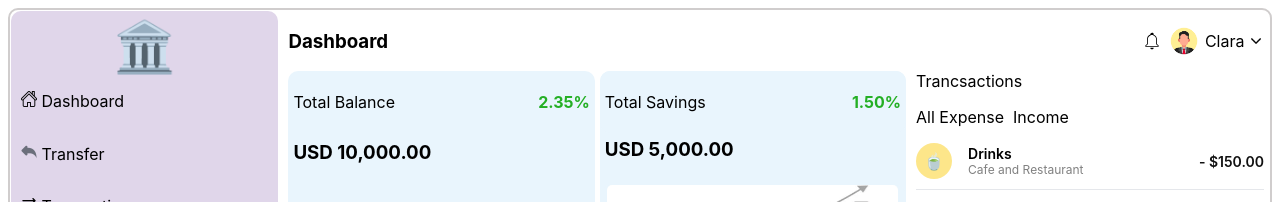
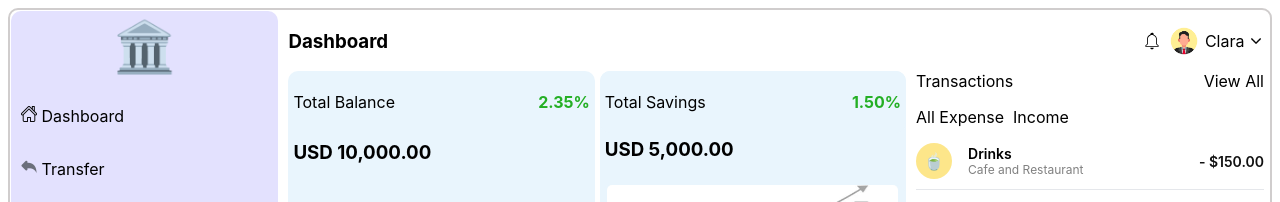
Before and after one commit to shivamani-abbili/UI_Dashboard, a plain HTML site: page index.html in a window 1280 px wide. Shown: the top 202 px of the page. Drawn offline with Linux system fonts and the light colour scheme.

Commit message:
updated ui alignments (#3)

```diff
--- a/index.html
+++ b/index.html
@@ -10,7 +10,7 @@
         <div class="home">
             <div class="home_left-section">
                 <div style="text-align: center;">
-                    <p style="font-size: 50px; margin:5px;">🏛️</p>
+                    <p style="font-size: 50px; margin:5px;margin-bottom: 20px;">🏛️</p>
                 </div>
 
                 <div class="left-section-menu">
@@ -112,11 +112,14 @@
                     </div>   <!--middle-section-->
 
                     <div class="right-section">
-                        Trancsactions
+                        <div style="display: flex; justify-content: space-between;margin-right: 5px;">
+                            <span>Transactions</span>
+                            <span>View All</span>
+                        </div>
+
                         <div style="display: flex;">
                             <p>All&nbsp</p> <p>Expense &nbsp</p> <p>Income</p>
                         </div>
-
 
                         <div class="right_section_transactions">
 
--- a/style.css
+++ b/style.css
@@ -13,7 +13,7 @@
 
 
 .home_left-section{
-    background-color: rgb(224, 214, 234);
+    background-color: rgb(227, 225, 254);
     position: relative;
     border-radius: 10px;
 }
```
